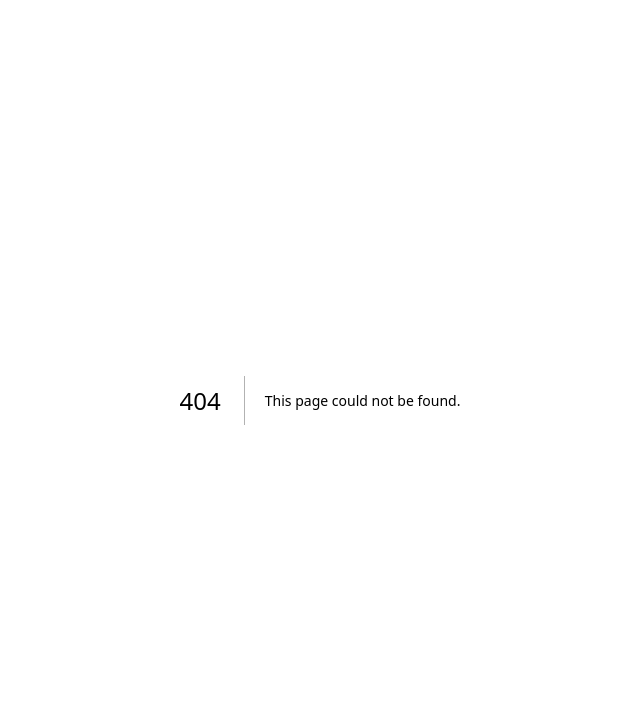
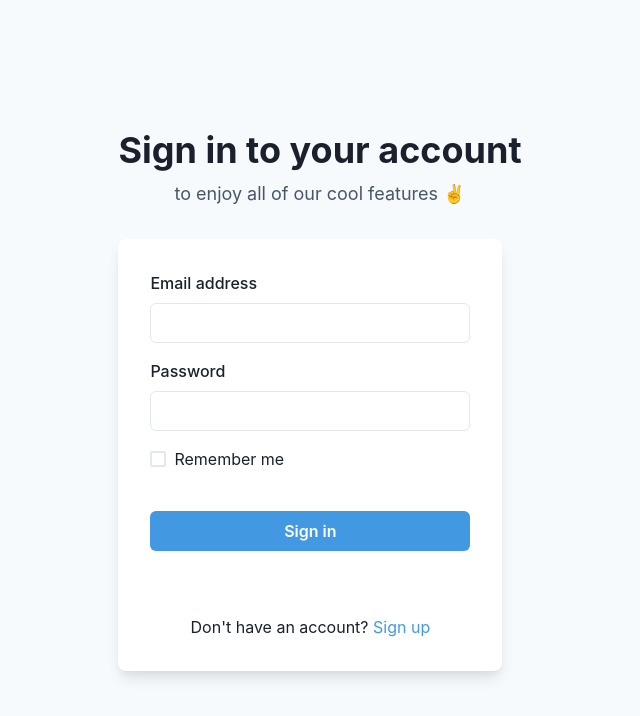
Before and after one commit to ryanozx/skillnet, a Next.js app in the folder frontend/: page /login in a window 1280 px wide. Before the commit this address had no page. Shown: the top 716 px of the page, without its empty margins (320-960 px from the left). Built offline with nearby package versions, Linux system fonts and the light colour scheme.

Commit message:
implement login page and functionality

```diff
--- /dev/null
+++ b/frontend/components/LoginPage/ActionSection.jsx
@@ -0,0 +1,21 @@
+import {Stack, FormControl, FormLabel, Input, Button, Checkbox} from '@chakra-ui/react';
+import SignUpSection from './SignUpSection';
+
+export default function ActionSection({onSubmit}) {
+    return (
+        <Stack spacing={10}>
+            <Checkbox>Remember me</Checkbox>
+            <Button
+                bg={'blue.400'}
+                color={'white'}
+                _hover={{
+                    bg: 'blue.500',
+                }}
+                onClick={onSubmit}
+            >
+                Sign in
+            </Button>
+            <SignUpSection />
+        </Stack>
+    );
+}
--- /dev/null
+++ b/frontend/components/LoginPage/FormHeading.jsx
@@ -0,0 +1,12 @@
+import { Heading, Stack, Text } from '@chakra-ui/react';
+
+export default function FormHeading() {
+    return (
+        <Stack align={'center'}>
+            <Heading fontSize={'4xl'}>Sign in to your account</Heading>
+            <Text fontSize={'lg'} color={'gray.600'}>
+                to enjoy all of our cool features ✌️
+            </Text>
+        </Stack>
+    );
+}
--- /dev/null
+++ b/frontend/components/LoginPage/LoginForm.jsx
@@ -0,0 +1,71 @@
+import { Box, Stack, FormControl, FormLabel, Input, Button, useColorModeValue, useToast } from '@chakra-ui/react';
+import ActionSection from './ActionSection';
+import { useState } from "react";
+import axios from "axios";
+
+
+export default function LoginForm() {
+
+    const [form, setForm] = useState({ email: "", password: "" });
+    const toast = useToast();
+
+    const handleInputChange = (e) => {
+        const { name, value } = e.target;
+        setForm((prevForm) => ({ ...prevForm, [name]: value }));
+    };
+
+    const onSubmit = () => {
+        axios
+            .post('your-endpoint', form)
+            .then((res) => {
+                toast({
+                    title: "Form submission successful.",
+                    description: "We've received your form data.",
+                    status: "success",
+                    duration: 5000,
+                    isClosable: true,
+                });
+            })
+            .catch((error) => {
+                toast({
+                    title: "An error occurred.",
+                    description: error.message,
+                    status: "error",
+                    duration: 5000,
+                    isClosable: true,
+                });
+            });
+    };
+
+    return (
+        <Box
+            rounded={'lg'}
+            bg={useColorModeValue('white', 'gray.700')}
+            boxShadow={'lg'}
+            p={8}
+            w={{ base: '90vw', md: '60vw', lg: '30vw' }}
+        >
+            <Stack spacing={4}>
+                <FormControl id="email">
+                    <FormLabel>Email address</FormLabel>
+                    <Input
+                        type="email"
+                        name="email"
+                        value={form.email}
+                        onChange={handleInputChange}
+                    />
+                </FormControl>
+                <FormControl id="password">
+                    <FormLabel>Password</FormLabel>
+                    <Input
+                        type="password"
+                        name="password"
+                        value={form.password}
+                        onChange={handleInputChange}
+                    />
+                </FormControl>
+                <ActionSection onSubmit={onSubmit}/>
+            </Stack>
+        </Box>
+    );
+}
--- /dev/null
+++ b/frontend/components/LoginPage/LoginPageContainer.jsx
@@ -0,0 +1,20 @@
+import { Flex, Stack, useColorModeValue } from '@chakra-ui/react';
+import FormHeading from './FormHeading';
+import LoginForm from './LoginForm';
+
+
+export default function LoginPageContainer() {
+    return (
+        <Flex
+            minH={'100vh'}
+            align={'center'}
+            justify={'center'}
+            bg={useColorModeValue('gray.50', 'gray.800')}
+        >
+            <Stack spacing={8} mx={'auto'} py={12} px={6}>
+                <FormHeading />
+                <LoginForm />
+            </Stack>
+        </Flex>
+    );
+}
--- /dev/null
+++ b/frontend/components/LoginPage/SignUpSection.jsx
@@ -0,0 +1,11 @@
+import {Stack, Text, Link} from '@chakra-ui/react';
+
+export default function SignUpSection() {
+    return (
+        <Stack pt={6}>
+            <Text align={'center'}>
+                Don't have an account? <Link href='/signup' color={'blue.400'}>Sign up</Link>
+            </Text>
+        </Stack>
+    );
+}
--- /dev/null
+++ b/frontend/pages/login/index.jsx
@@ -0,0 +1,55 @@
+import LoginPageContainer from '../../components/LoginPage/LoginPageContainer';
+
+export default function LoginPage() {
+    return (
+        // <Flex
+        //     minH={'100vh'}
+        //     align={'center'}
+        //     justify={'center'}
+        //     bg={useColorModeValue('gray.50', 'gray.800')}>
+        //     <Stack spacing={8} mx={'auto'} py={12} px={6}>
+        //     <Stack align={'center'}>
+        //         <Heading fontSize={'4xl'}>Sign in to your account</Heading>
+        //         <Text fontSize={'lg'} color={'gray.600'}>
+        //             to enjoy all of our cool features ✌️
+        //         </Text>
+        //     </Stack>
+        //     <Box
+        //         rounded={'lg'}
+        //         bg={useColorModeValue('white', 'gray.700')}
+        //         boxShadow={'lg'}
+        //         p={8}
+        //         w = {{base:'90vw', md:'60vw', lg:'30vw'}}
+        //         >
+        //         <Stack spacing={4}>
+        //             <FormControl id="email">
+        //                 <FormLabel>Email address</FormLabel>
+        //                 <Input type="email" />
+        //             </FormControl>
+        //             <FormControl id="password">
+        //                 <FormLabel>Password</FormLabel>
+        //                 <Input type="password" />
+        //             </FormControl>
+        //             <Stack spacing={10}>
+        //                     <Checkbox>Remember me</Checkbox>
+        //                 <Button
+        //                     bg={'blue.400'}
+        //                     color={'white'}
+        //                     _hover={{
+        //                         bg: 'blue.500',
+        //                 }}>
+        //                     Sign in
+        //                 </Button>
+        //             </Stack>
+        //             <Stack pt={6}>
+        //                 <Text align={'center'}>
+        //                     Don't have an account? <Link href='/signup' color={'blue.400'}>Sign up</Link>
+        //                 </Text>
+        //             </Stack>
+        //         </Stack>
+        //     </Box>
+        //     </Stack>
+        // </Flex>
+        <LoginPageContainer/>
+    );
+}
```
